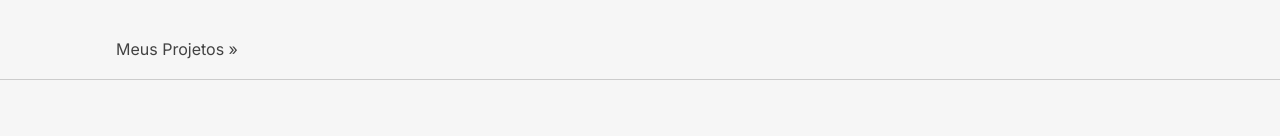
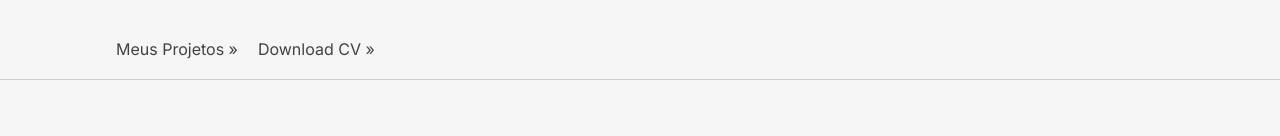
Before and after one commit to PabloStrapasson/PersonalPage, a Next.js app: page / in a window 1280 px wide. Shown: the top 136 px of the page. Built offline with nearby package versions, Linux system fonts and the light colour scheme; grey boxes are pictures that could not be loaded.

Commit message:
adição do botão de download

```diff
--- a/src/components/Header/About/about.tsx
+++ b/src/components/Header/About/about.tsx
@@ -1,5 +1,3 @@
-import Icon from "@/components/Icon/icon"
-import SocialMedias from "../Profile/SocialMedias/socialmedias"
 import styles from "./about.module.css"
 
 export default function About() {
--- a/src/components/Menu/menu.module.css
+++ b/src/components/Menu/menu.module.css
@@ -22,6 +22,7 @@
 
 .menu_content a {
     position: relative;
+    margin-right: var(--margin);
 }
 
 .menu_content a::after {
--- a/src/components/Menu/menu.tsx
+++ b/src/components/Menu/menu.tsx
@@ -5,6 +5,7 @@ export default function Menu() {
     <header className={styles.main_menu}>
         <div className={styles.menu_content}>
             <a href="/#meus_projetos"> Meus Projetos &raquo; </a>
+            <a href="/docs/Curriculo_Pablo_Strapasson.pdf" download="Curriculo_Pablo_Strapasson"> Download CV &raquo; </a>
         </div>
     </header>
   )
```
Also changed, not shown: 1 other file (tests, documents, lock files or other folders).
